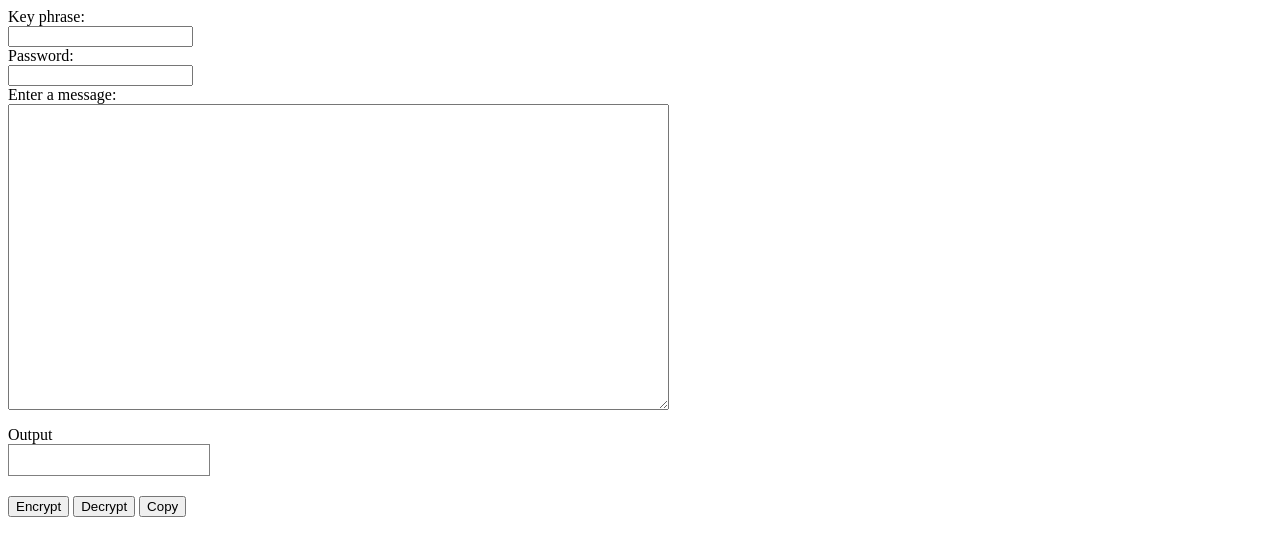
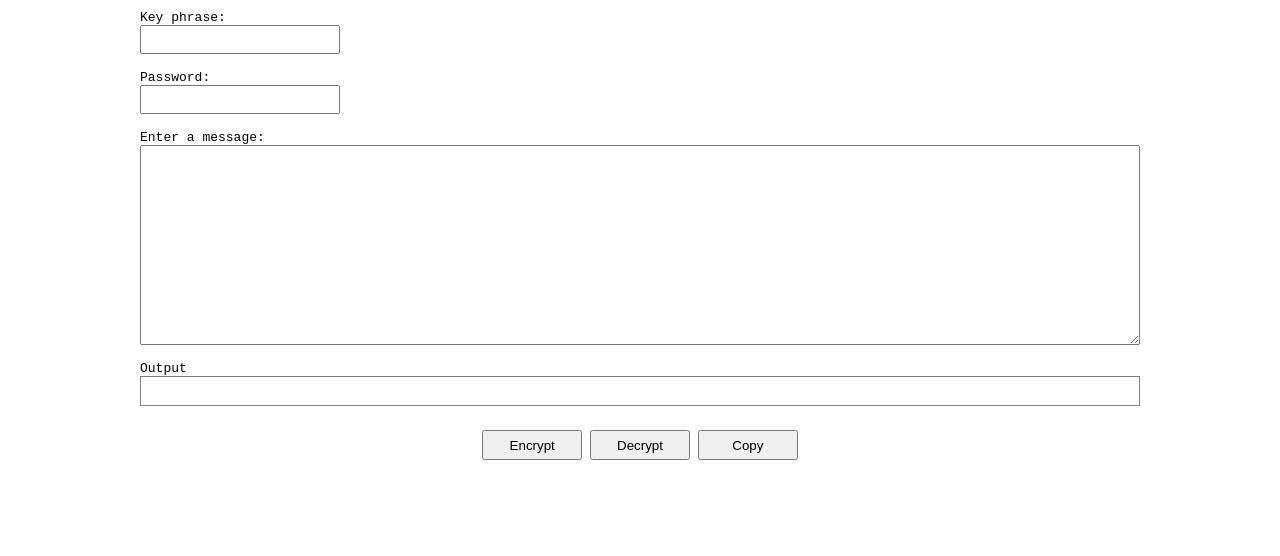
Before and after one commit to ViLPy/encdec, a plain HTML site: page index.html in a window 1280 px wide. Drawn offline with Linux system fonts and the light colour scheme.

Commit message:
add extra styling

```diff
--- a/index.html
+++ b/index.html
@@ -2,10 +2,38 @@
 <html lang="en" dir="ltr">
 <head>
   <meta charset="utf-8">
+  <meta name="viewport" content="width=device-width, initial-scale=1">
   <title>Playground</title>
   <style>
+    html,
+    body {
+      margin: 0;
+      padding: 0;
+      font-family: monospace;
+    }
+
+    .playground {
+      margin: 0 auto;
+      max-width: 1000px;
+      padding: 10px;
+    }
+
+    .label {
+      display: block;
+    }
+
     .label > * {
       display: block;
+    }
+
+    .label + .label {
+      margin-top: 16px;
+    }
+
+    .password-input {
+      padding: 5px;
+      width: 200px;
+      box-sizing: border-box;
     }
 
     .output-section {
@@ -18,6 +46,8 @@
       min-height: 30px;
       min-width: 200px;
       margin: 0;
+      width: 100%;
+      box-sizing: border-box;
     }
 
     .output--encrypt {
@@ -35,35 +65,57 @@
       color: #f00000;
       font-weight: 600;
     }
+
+    .message-input {
+      width: 100%;
+      min-height: 200px;
+      box-sizing: border-box;
+    }
+
+    .buttons-section {
+      text-align: center;
+    }
+
+    .button {
+      width: 100px;
+      height: 30px;
+      margin: 4px 0;
+    }
+
+    @media screen and (max-width: 600px) {
+      .password-input {
+        width: 100%;
+      }
+    }
   </style>
 </head>
 <body>
 <section class="playground">
   <label class="label">
     Key phrase:
-    <input type="password" id="keyphrase">
+    <input type="password" id="keyphrase" class="password-input">
   </label>
 
   <label class="label">
     Password:
-    <input type="password" id="password">
+    <input type="password" id="password" class="password-input">
   </label>
 
-  <div class="message">
-    <label class="label">
-      Enter a message:
-      <textarea id="message-input" rows="20" cols="80"></textarea>
-    </label>
-  </div>
+  <label class="label">
+    Enter a message:
+    <textarea id="message-input" class="message-input"></textarea>
+  </label>
 
   <section class="output-section">
     <div>Output</div>
     <pre id="output" class="output"></pre>
   </section>
 
-  <input type="button" id="encrypt" value="Encrypt">
-  <input type="button" id="decrypt" value="Decrypt">
-  <input type="button" id="copy" value="Copy">
+  <section class="buttons-section">
+    <input type="button" id="encrypt" value="Encrypt" class="button">
+    <input type="button" id="decrypt" value="Decrypt" class="button">
+    <input type="button" id="copy" value="Copy" class="button">
+  </section>
 </section>
 
 <script type="text/javascript">
@@ -139,9 +191,7 @@
     const outputElement = document.getElementById('output');
 
     outputElement.textContent = '';
-    outputElement.classList.remove('output--encrypt');
-    outputElement.classList.remove('output--decrypt');
-    outputElement.classList.remove('output--error');
+    outputElement.className = 'output';
   }
 
   async function encrypt() {
@@ -160,6 +210,7 @@
       encoded
     );
 
+    resetOutput();
     const outputElement = document.getElementById('output');
     outputElement.textContent = pack(ciphertext);
     outputElement.classList.add('output--encrypt');
```
